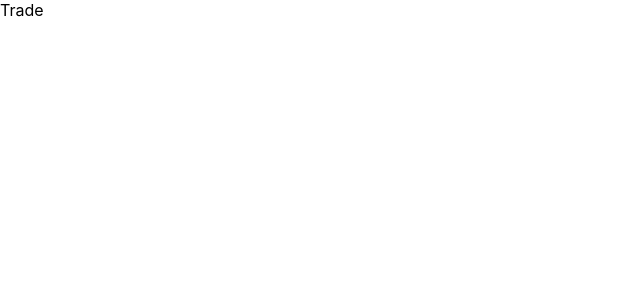
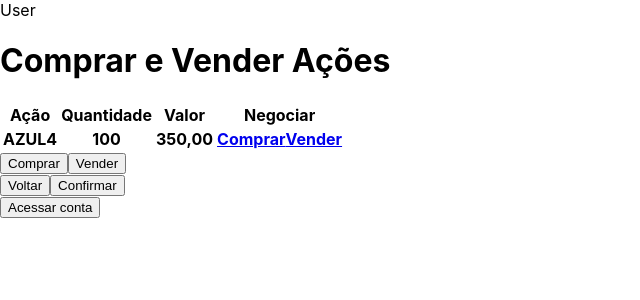
Before and after one commit to ligia-arcanjo/app-conta-digital, a React (Create React App) app: page /compra-e-venda in a window 1280 px wide. Shown: the top 300 px of the page, without its empty margins (0-640 px from the left). Built offline with nearby package versions, Linux system fonts and the light colour scheme.

Commit message:
feat: estrutura da página Trade

```diff
--- a/src/pages/Trade.js
+++ b/src/pages/Trade.js
@@ -1,7 +1,45 @@
 import React from 'react';
+import { Link } from 'react-router-dom';
 
 function Trade() {
-  return (<div>Trade</div>);
+  return (
+    <>
+      <span>User</span>
+
+      <h1>Comprar e Vender Ações</h1>
+      <table>
+        <tbody>
+          <tr>
+            <th>Ação</th>
+            <th>Quantidade</th>
+            <th>Valor</th>
+            <th>Negociar</th>
+          </tr>
+          <tr>
+            <th>AZUL4</th>
+            <th>100</th>
+            <th>350,00</th>
+            <th>
+              <Link to="/compra-e-venda">Comprar</Link>
+              <Link to="/compra-e-venda">Vender</Link>
+            </th>
+          </tr>
+        </tbody>
+      </table>
+
+      <div>
+        <button type="button">Comprar</button>
+        <button type="button">Vender</button>
+      </div>
+
+      <div>
+        <button type="button">Voltar</button>
+        <button type="button">Confirmar</button>
+      </div>
+
+      <button type="button">Acessar conta</button>
+    </>
+  );
 }
 
 export default Trade;
```
